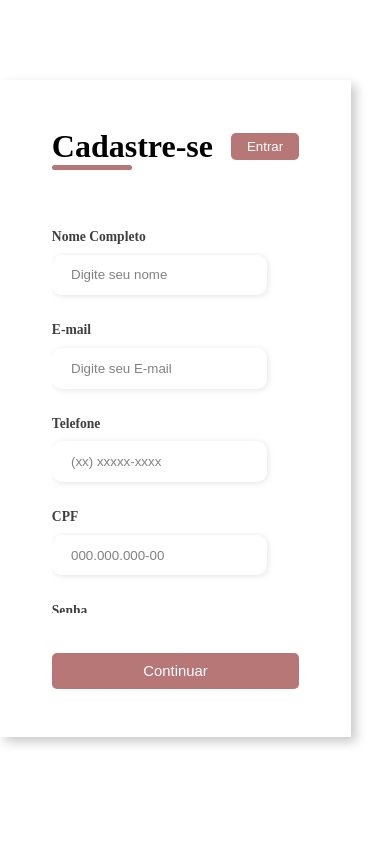
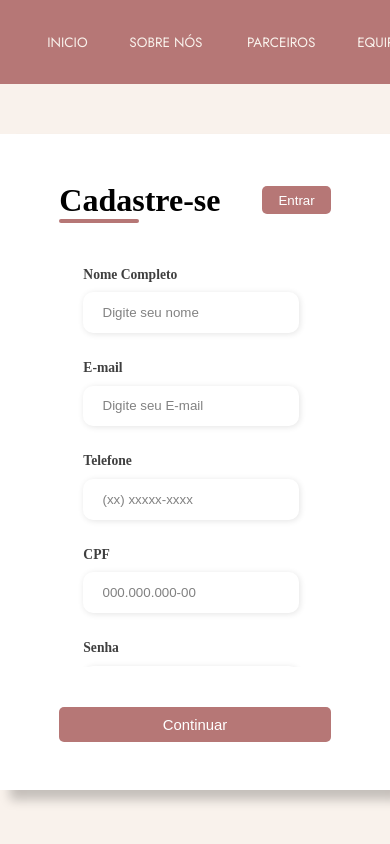
Before and after one commit to serya012/projetoSalaoPI, a PHP site: page /App/Login/create_usuario.php in a window 390 px wide. Run offline with PHP 8.4, Linux system fonts and the light colour scheme.

Commit message:
Cadastro U terminado

```diff
--- a/App/Login/create_usuario.php
+++ b/App/Login/create_usuario.php
@@ -47,11 +47,52 @@ if (isset($_POST["gravar"])){
   <meta http-equiv="X-UA-Compatible" content="IE=edge">
   <meta name="viewport" content="width=device-width, initial-scale=1.0">
   <link rel="stylesheet" href="../../css/estiloCadastroU.css">
+  <link rel="stylesheet" href="../../css/estiloMenu.css">
   <title>Cadastro Teste</title>
 </head>
 
 <body>
+<header class="header">
+    <div class="logo-header">
 
+    </div>
+
+    <div class="lista">
+      <ul>
+        <li><a href="#img-inicio">Inicio</a></li>
+        <li><a href="#sobre-nos">Sobre Nós</a></li>
+        <li><a href="#section3">Parceiros</a></li>
+        <li><a>Equipe</a></li>
+        <li><a>Serviços</a></li>
+        <li><a href="#contatos-relogio-loc">Contato</a></li>
+      </ul>
+    </div>
+
+    <!--
+
+      codigo ryan
+
+    <div class="btn-group">
+      <a href="index.html">  <button class="btn btn1">Inicio</button></a>
+      <a href="#sobre-nos"> <button class="btn btn2">Sobre nós</button></a>
+    <a href="#fundo-rosa"><button class="btn btn3">Parceiros</button></a>
+    <button class="btn btn4">Equipe</button>
+    <button class="btn btn5">Serviços</button>
+    <a href="#contatos-relogio-loc"><button class="btn btn6">Contatos</button></a>
+
+  </div>
+  -->
+  <div class="ico-user-header">
+    <img src="../../img/iconeLogin1.png" alt="ico-user" class="ico-img">
+
+  <div> <button class="btn-login">Login</button></div>
+</div>
+
+
+
+
+  </header>
+  <div class="container1">
   <div class="container">
 
     <div class="form-image">
@@ -112,7 +153,7 @@ if (isset($_POST["gravar"])){
       </form>
     </div>
   </div>
-
+  </div>
   <script type= "text/javascript" src="../../js/jquery-3.6.4.js"></script>
     <script type= "text/javascript" src="../../js/jquery.mask.js"></script>
     <script type="text/javascript">
--- a/css/estiloCadastroU.css
+++ b/css/estiloCadastroU.css
@@ -18,8 +18,9 @@
   width: 80%;
   height: 80vh;
   display: flex;
-  box-shadow: 5px 5px 10px rgba(0,0,0, .212);
+  box-shadow: 10px 10px 10px rgba(0,0,0, .212);
   margin-top: 80px;
+
 }
 
 .btn-group{
@@ -201,32 +202,38 @@
     width: 70%;
     height: auto;
   }
-  .input-group{
-    flex-direction: column;
-    overflow-y: scroll;
-    flex-wrap: nowrap;
-    max-height: 20rem;
-    padding-right: 4rem;
+ .input-group{
+  padding: 0  3rem ;
+}
+}
+@media screen and (max-width: 935px){
+  .container{
+    width: 70%;
+    height: auto;
   }
+ .input-group{
+  padding: 0  1.5rem ;
 }
 
-@media screen and (max-width: 776px){
+}
+@media screen and (max-width: 850px){
   .container{
-    width: 80%;
+    width: 70%;
     height: auto;
   }
   .input-group{
     flex-direction: column;
     overflow-y: scroll;
     flex-wrap: nowrap;
-    max-height: 10rem;
-    padding-right: 5rem;
+    max-height: 20rem;
+    padding-right: 3rem;
   }
+
+
 }
-
-@media screen and (max-width: 448px){
+@media screen and (max-width: 500px){
   .container{
-    width: 90%;
+    width: 100%;
     min-height: 650px;
   }
   .input-group{
--- a/css/estiloMenu.css
+++ b/css/estiloMenu.css
@@ -95,11 +95,12 @@ box-sizing: border-box;
     position: relative;
     padding: 7px;
     }
+
     .logo-header{
       width: 7%;
       height: 10vh;
       background-color: #F9F2EC;
-    margin-left:65px ;
+    margin-left:50px ;
 
     }
   }
@@ -110,11 +111,43 @@ box-sizing: border-box;
     position: relative;
     padding: 3px;
     }
-    .logo-header{
-    margin-left:50px ;
+
+    .ico-user-header{
+      margin-right: 28px;
 
     }
-    .ico-user-header{
-      margin-right: 22px;
+    .ico-img{
+
+      height: 45px;
+      width: 85%;
+      padding-bottom: 5px;
+      margin-right: 10px;
+    }
+    .btn-login{
+      display: none;
+    }
+    .logo-header{
+      margin-left: 28px;
+
     }
   }
+  @media screen and (max-width: 1166px ){
+    .lista a{
+      padding: 15px 30px;
+    }
+  }
+  @media screen and (max-width: 964px ){
+    .lista a{
+      padding: 15px 20px;
+    }
+  }
+  @media screen and (max-width: 822px ){
+    .lista a{
+      padding: 15px 15px;
+    }
+  }
+  @media screen and (max-width: 775px ){
+    .lista a{
+      padding: 15px 10px;
+    }
+  }
```
